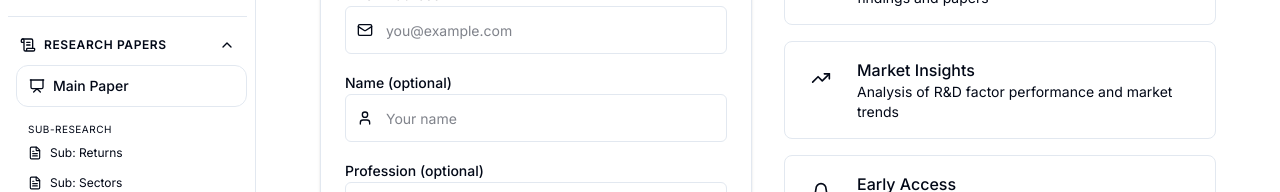
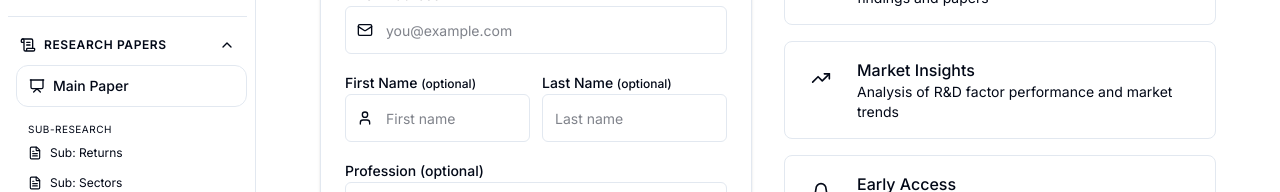
Before and after one commit to vastdreams/fse-rnd-alpha, a React (Vite) app in the folder frontend/: page /subscribe in a window 1280 px wide. Shown: the part 341-533 px from the top of the page. Built offline with nearby package versions, Linux system fonts and the light colour scheme; no server answers.

Commit message:
Fix Subscribe page to use first_name and last_name fields

```diff
--- a/frontend/src/pages/Subscribe.tsx
+++ b/frontend/src/pages/Subscribe.tsx
@@ -14,7 +14,8 @@ import { Mail, Check, Bell, FileText, TrendingUp, Shield, User, Briefcase } from
 
 export function Subscribe() {
   const [email, setEmail] = useState("")
-  const [name, setName] = useState("")
+  const [firstName, setFirstName] = useState("")
+  const [lastName, setLastName] = useState("")
   const [profession, setProfession] = useState("")
   const [submitted, setSubmitted] = useState(false)
   const [loading, setLoading] = useState(false)
@@ -31,7 +32,8 @@ export function Subscribe() {
         body: JSON.stringify({
           email,
           source: "subscribe_page",
-          name: name || undefined,
+          first_name: firstName || undefined,
+          last_name: lastName || undefined,
           profession: profession || undefined
         }),
       })
@@ -118,20 +120,35 @@ export function Subscribe() {
                 </div>
               </div>
 
-              {/* Name (optional) */}
-              <div className="space-y-2">
-                <label htmlFor="name" className="text-sm font-medium">
-                  Name <span className="text-muted-foreground">(optional)</span>
-                </label>
-                <div className="relative">
-                  <User className="absolute left-3 top-1/2 -translate-y-1/2 h-4 w-4 text-muted-foreground" />
+              {/* First Name & Last Name (optional) */}
+              <div className="grid grid-cols-2 gap-3">
+                <div className="space-y-2">
+                  <label htmlFor="firstName" className="text-sm font-medium">
+                    First Name <span className="text-muted-foreground text-xs">(optional)</span>
+                  </label>
+                  <div className="relative">
+                    <User className="absolute left-3 top-1/2 -translate-y-1/2 h-4 w-4 text-muted-foreground" />
+                    <Input
+                      id="firstName"
+                      type="text"
+                      placeholder="First name"
+                      value={firstName}
+                      onChange={(e) => setFirstName(e.target.value)}
+                      className="h-12 pl-10"
+                    />
+                  </div>
+                </div>
+                <div className="space-y-2">
+                  <label htmlFor="lastName" className="text-sm font-medium">
+                    Last Name <span className="text-muted-foreground text-xs">(optional)</span>
+                  </label>
                   <Input
-                    id="name"
+                    id="lastName"
                     type="text"
-                    placeholder="Your name"
-                    value={name}
-                    onChange={(e) => setName(e.target.value)}
-                    className="h-12 pl-10"
+                    placeholder="Last name"
+                    value={lastName}
+                    onChange={(e) => setLastName(e.target.value)}
+                    className="h-12"
                   />
                 </div>
               </div>
```
